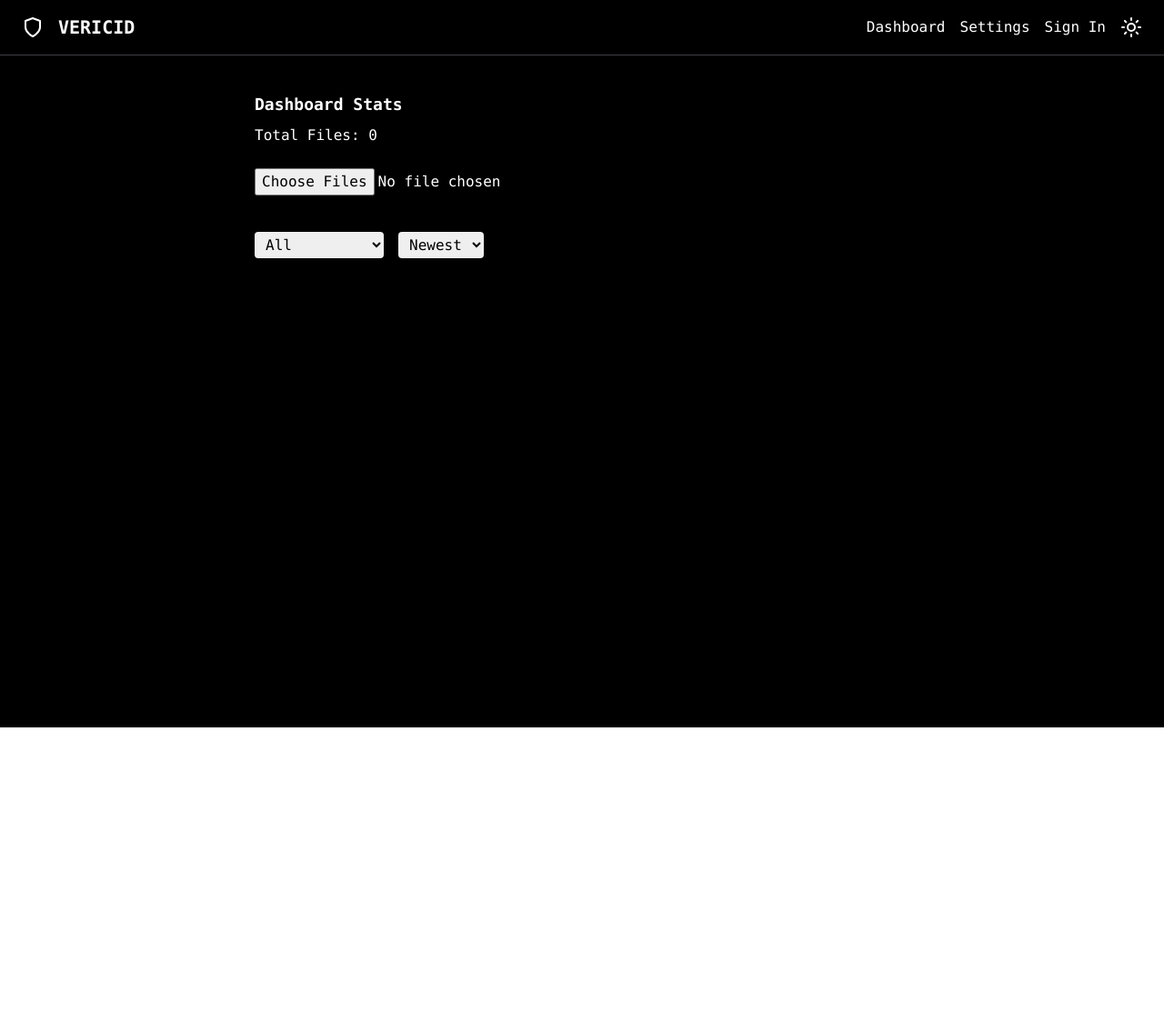
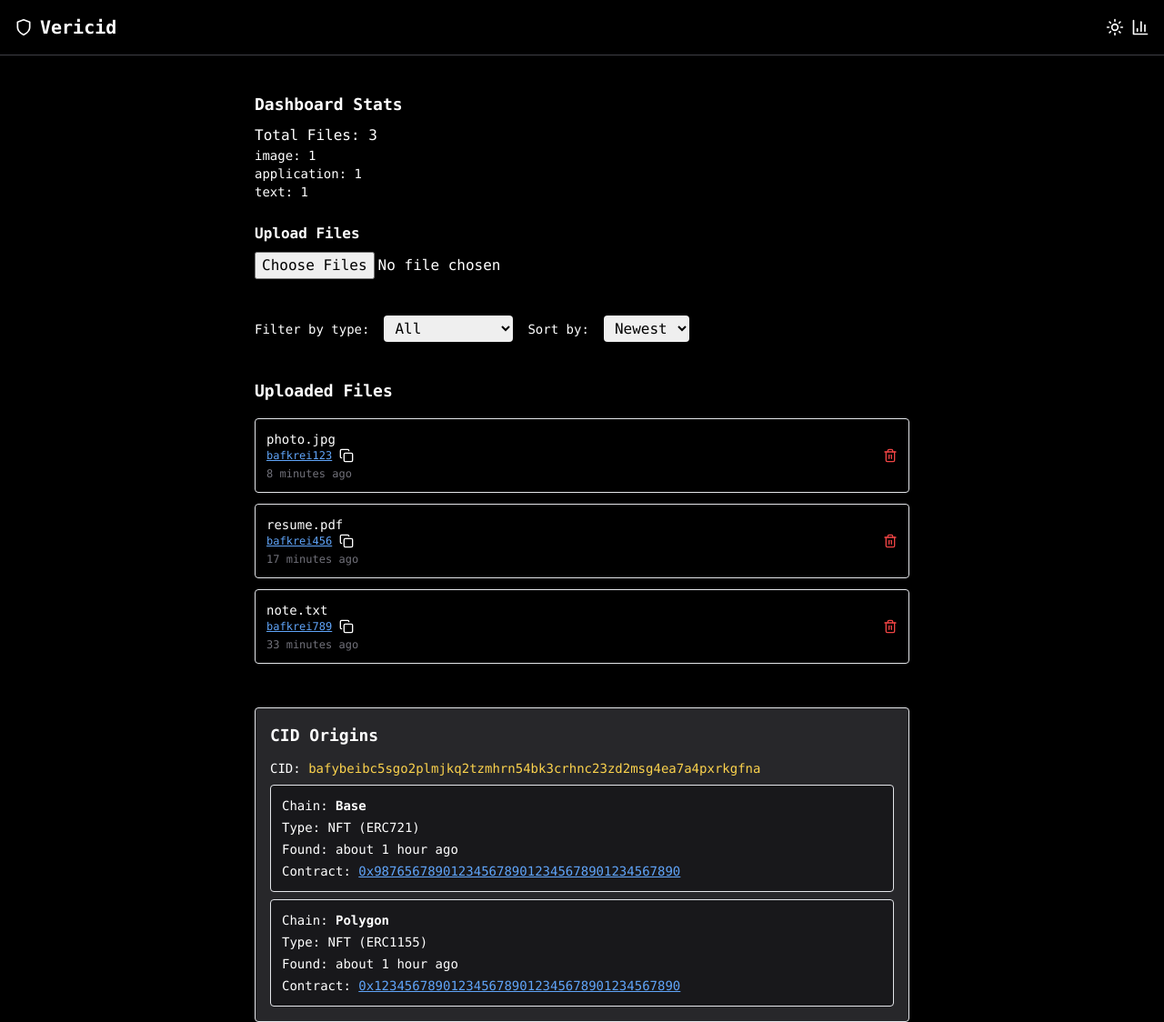
Before and after one commit to PinataCloud/cid-origins-front-end, a React (Create React App) app in the folder 264cefd3-b6b0-443c-937c-08473250d69b/: page / in a window 1280 px wide. Shown: the whole page at 91% size. Before the commit the page ends 800 px from the top, so only its background shows below. Built offline with nearby package versions, Linux system fonts and the light colour scheme.

Commit message:
Update App.js card rendering

```diff
--- a/264cefd3-b6b0-443c-937c-08473250d69b/src/App.js
+++ b/264cefd3-b6b0-443c-937c-08473250d69b/src/App.js
@@ -1,153 +1,64 @@
-import React, { useState, useRef, useMemo } from 'react';
-import {
-  Upload, FileText, Shield, History, Copy, Download, Moon, Sun, AlertTriangle,
-  CheckCircle, XCircle, Clock, MapPin, User, Save, LogIn, Settings, BarChart3,
-  Menu, X, ExternalLink, Trash2
-} from 'lucide-react';
+// Enhanced VericidApp with origin card rendering
+
+import React, { useState, useCallback, useRef, useMemo } from 'react';
+import { Upload, FileText, Shield, History, Copy, Download, Moon, Sun, AlertTriangle, CheckCircle, XCircle, Clock, MapPin, User, Save, LogIn, Settings, BarChart3, Menu, X, ExternalLink, Trash2 } from 'lucide-react';
 import { formatDistanceToNow } from 'date-fns';
 import errorImage from './assets/image.png';
 
 const VericidApp = () => {
   const [darkMode, setDarkMode] = useState(true);
-  const [uploadedFiles, setUploadedFiles] = useState<any[]>([]);
-  const [originData, setOriginData] = useState<any>(null);
+  const [view, setView] = useState('dashboard');
+  const [stats, setStats] = useState({ count: 3, types: { image: 1, application: 1, text: 1 } });
   const [filterType, setFilterType] = useState('all');
   const [sortOrder, setSortOrder] = useState('newest');
+  const [files, setFiles] = useState([
+    { cid: 'bafkrei123', name: 'photo.jpg', timestamp: Date.now() - 500000, type: 'image', url: '#' },
+    { cid: 'bafkrei456', name: 'resume.pdf', timestamp: Date.now() - 1000000, type: 'application', url: '#' },
+    { cid: 'bafkrei789', name: 'note.txt', timestamp: Date.now() - 2000000, type: 'text', url: '#' }
+  ]);
   const [isUploading, setIsUploading] = useState(false);
-  const [apiKey, setApiKey] = useState(localStorage.getItem('pinataApiKey') || '');
-  const [isLoggedIn, setIsLoggedIn] = useState(!!apiKey);
-  const [view, setView] = useState<'dashboard' | 'settings'>('dashboard');
-  const [hasError, setHasError] = useState(false);
+  const [originData, setOriginData] = useState({
+    cid: 'bafybeibc5sgo2plmjkq2tzmhrn54bk3crhnc23zd2msg4ea7a4pxrkgfna',
+    origins: [
+      {
+        id: 2,
+        source: 'base',
+        location: '0x9876567890123456789012345678901234567890',
+        metadata: { type: 'NFT', standard: 'ERC721' },
+        timestamp: 1754590419348
+      },
+      {
+        id: 1,
+        source: 'polygon',
+        location: '0x1234567890123456789012345678901234567890',
+        metadata: { type: 'NFT', standard: 'ERC1155' },
+        timestamp: 1754590301232
+      }
+    ]
+  });
 
-  const handleApiKeySave = () => {
-    localStorage.setItem('pinataApiKey', apiKey);
-    setIsLoggedIn(true);
-    alert('API key saved!');
-  };
-
-  const handleApiKeyReset = () => {
-    localStorage.removeItem('pinataApiKey');
-    setApiKey('');
-    setIsLoggedIn(false);
-    alert('API key removed.');
-  };
-
-  const copyToClipboard = (text: string) => {
-    navigator.clipboard.writeText(text);
-    alert('CID copied to clipboard!');
-  };
-
-  const fetchOriginData = async (cid: string) => {
-    try {
-      const response = await fetch(`https://cid-verifier.pinata.cloud/lookup/${cid}`);
-      if (!response.ok) throw new Error('Origin fetch failed');
-      const data = await response.json();
-      setOriginData(data?.origins?.length ? data : null);
-    } catch (err) {
-      console.error('Origin lookup failed:', err);
-      setOriginData(null);
-    }
-  };
-
-  const uploadToPinata = async (file: File) => {
-    const formData = new FormData();
-    formData.append('file', file);
-    setIsUploading(true);
-    setHasError(false);
-    try {
-      const res = await fetch('https://api.pinata.cloud/pinning/pinFileToIPFS', {
-        method: 'POST',
-        headers: { Authorization: `Bearer ${apiKey}` },
-        body: formData,
-      });
-      const data = await res.json();
-      if (!data.IpfsHash) throw new Error('Missing CID');
-      const newEntry = {
-        name: file.name,
-        cid: data.IpfsHash,
-        type: file.type,
-        url: `https://gateway.pinata.cloud/ipfs/${data.IpfsHash}`,
-        timestamp: new Date().toISOString(),
-      };
-      setUploadedFiles(prev => [newEntry, ...prev]);
-      fetchOriginData(data.IpfsHash);
-    } catch (err) {
-      console.error('Upload failed:', err);
-      setHasError(true);
-    }
-    setIsUploading(false);
-  };
-
-  const handleFileSelect = (e: React.ChangeEvent<HTMLInputElement>) => {
-    const files = Array.from(e.target.files || []);
-    files.forEach(file => uploadToPinata(file));
-  };
-
-  const handleDeleteFile = (cid: string) => {
-    fetch(`https://api.pinata.cloud/pinning/unpin/${cid}`, {
-      method: 'DELETE',
-      headers: { Authorization: `Bearer ${apiKey}` },
-    })
-      .then(() => setUploadedFiles(files => files.filter(f => f.cid !== cid)))
-      .catch(err => {
-        console.error('Unpin failed:', err);
-        setHasError(true);
-      });
-  };
+  const handleFileSelect = () => {};
+  const copyToClipboard = () => {};
+  const handleDeleteFile = () => {};
 
   const filteredFiles = useMemo(() => {
-    const files = filterType === 'all'
-      ? uploadedFiles
-      : uploadedFiles.filter(file => file.type.startsWith(filterType));
-    return sortOrder === 'newest'
-      ? [...files].sort((a, b) => new Date(b.timestamp).getTime() - new Date(a.timestamp).getTime())
-      : [...files].sort((a, b) => new Date(a.timestamp).getTime() - new Date(b.timestamp).getTime());
-  }, [uploadedFiles, filterType, sortOrder]);
-
-  const stats = useMemo(() => {
-    const count = uploadedFiles.length;
-    const types: { [key: string]: number } = {};
-    uploadedFiles.forEach(file => {
-      const cat = file.type?.split('/')[0] || 'other';
-      types[cat] = (types[cat] || 0) + 1;
-    });
-    return { count, types };
-  }, [uploadedFiles]);
+    let result = [...files];
+    if (filterType !== 'all') result = result.filter(f => f.type === filterType);
+    result.sort((a, b) => sortOrder === 'newest' ? b.timestamp - a.timestamp : a.timestamp - b.timestamp);
+    return result;
+  }, [files, filterType, sortOrder]);
 
   return (
     <div className={`min-h-screen font-mono ${darkMode ? 'bg-black text-white' : 'bg-white text-black'}`}>
-      <header className="border-b border-zinc-700">
-        <div className="max-w-7xl mx-auto px-6 py-4 flex justify-between items-center">
-          <div className="flex items-center gap-4">
-            <Shield className="w-6 h-6" />
-            <h1 className="text-xl font-bold">VERICID</h1>
-          </div>
-          <div className="flex gap-4 items-center">
-            <button onClick={() => setView('dashboard')}>Dashboard</button>
-            <button onClick={() => setView('settings')}>Settings</button>
-            <button onClick={() => window.open('https://app.pinata.cloud/login', '_blank')}>Sign In</button>
-            <button onClick={() => setDarkMode(!darkMode)}>{darkMode ? <Sun /> : <Moon />}</button>
-          </div>
+      <header className="p-4 border-b border-zinc-700 flex justify-between items-center">
+        <h1 className="text-xl font-bold flex items-center gap-2">
+          <Shield className="w-5 h-5" /> Vericid
+        </h1>
+        <div className="flex gap-2 items-center">
+          <button onClick={() => setDarkMode(!darkMode)}>{darkMode ? <Sun className="w-5 h-5" /> : <Moon className="w-5 h-5" />}</button>
+          <button onClick={() => setView('dashboard')}><BarChart3 className="w-5 h-5" /></button>
         </div>
       </header>
-
-      {hasError && (
-        <div className="text-center border p-4 border-red-500 mt-4 max-w-xl mx-auto">
-          <img src={errorImage} className="w-24 h-24 mx-auto mb-3" />
-          <p className="text-red-400">Something went wrong! Don’t worry, Matt is on it.</p>
-        </div>
-      )}
-
-      {view === 'settings' && (
-        <div className="max-w-xl mx-auto mt-10 px-6">
-          <h2 className="text-xl font-bold mb-4">Settings</h2>
-          <input type="password" value={apiKey} onChange={e => setApiKey(e.target.value)} className="text-black px-4 py-2 w-full rounded" />
-          <div className="flex gap-4 mt-4">
-            <button onClick={handleApiKeySave} className="bg-blue-600 text-white px-4 py-2 rounded">Save Key</button>
-            <button onClick={handleApiKeyReset} className="bg-red-600 text-white px-4 py-2 rounded">Clear Key</button>
-          </div>
-        </div>
-      )}
 
       {view === 'dashboard' && (
         <div className="max-w-3xl mx-auto mt-10 px-6">
@@ -159,34 +70,44 @@ const VericidApp = () => {
             ))}
           </ul>
 
+          <label className="block font-bold mb-2">Upload Files</label>
           <input type="file" multiple onChange={handleFileSelect} className="mb-4" />
           {isUploading && <p className="text-yellow-400">Uploading to Pinata...</p>}
 
           <div className="flex gap-4 items-center mt-6">
+            <span className="text-sm">Filter by type:</span>
             <select value={filterType} onChange={e => setFilterType(e.target.value)} className="text-black px-2 py-1 rounded">
               <option value="all">All</option>
               <option value="image">Image</option>
               <option value="application">Application</option>
               <option value="text">Text</option>
             </select>
+
+            <span className="text-sm">Sort by:</span>
             <select value={sortOrder} onChange={e => setSortOrder(e.target.value)} className="text-black px-2 py-1 rounded">
               <option value="newest">Newest</option>
               <option value="oldest">Oldest</option>
             </select>
           </div>
 
-          <ul className="space-y-3 mt-6">
+          <h3 className="text-lg font-semibold mt-10 mb-4">Uploaded Files</h3>
+          <ul className="space-y-3">
             {filteredFiles.map(file => (
               <li key={file.cid} className="border p-3 rounded flex justify-between items-center">
                 <div>
-                  <p className="text-sm">{file.name}</p>
-                  <a href={file.url} target="_blank" rel="noreferrer" className="text-blue-400 text-xs underline">{file.cid}</a>
-                  <button onClick={() => copyToClipboard(file.cid)} title="Copy CID"><Copy className="w-4 h-4 ml-2 hover:text-green-400" /></button>
+                  <p className="font-mono text-sm">{file.name}</p>
+                  <div className="flex gap-2 items-center">
+                    <a href={file.url} target="_blank" rel="noreferrer" className="text-blue-400 text-xs underline">{file.cid}</a>
+                    <button onClick={() => copyToClipboard(file.cid)} title="Copy CID"><Copy className="w-4 h-4 hover:text-green-400" /></button>
+                  </div>
                   <p className="text-xs text-zinc-500 mt-1">{formatDistanceToNow(new Date(file.timestamp))} ago</p>
                 </div>
-                <button onClick={() => handleDeleteFile(file.cid)} title="Delete"><Trash2 className="w-4 h-4 text-red-500 hover:text-red-700" /></button>
+                <button onClick={() => handleDeleteFile(file.cid)} title="Delete">
+                  <Trash2 className="w-4 h-4 text-red-500 hover:text-red-700" />
+                </button>
               </li>
             ))}
+            {filteredFiles.length === 0 && <p className="text-zinc-500">No files match this filter.</p>}
           </ul>
 
           {originData && (
@@ -194,22 +115,16 @@ const VericidApp = () => {
               <h3 className="text-lg font-semibold mb-3">CID Origins</h3>
               <p className="text-sm mb-2">CID: <code className="text-amber-300">{originData.cid}</code></p>
               <ul className="space-y-2">
-                {originData.origins.map((origin: any) => {
-                  const explorerBase = origin.source === 'polygon'
-                    ? 'https://polygonscan.com/address/'
-                    : origin.source === 'base'
-                      ? 'https://basescan.org/address/'
-                      : '';
+                {originData.origins.map((origin) => {
+                  const explorerBase = origin.source === 'polygon' ? 'https://polygonscan.com/address/' :
+                    origin.source === 'base' ? 'https://basescan.org/address/' : '';
                   return (
                     <li key={origin.id} className="border p-3 rounded bg-zinc-900">
-                      <p>Chain: <span className="capitalize">{origin.source}</span></p>
-                      <p>Type: {origin.metadata.type} ({origin.metadata.standard})</p>
-                      <p>Found: {formatDistanceToNow(new Date(origin.timestamp))} ago</p>
-                      <p>
-                        Contract:{' '}
-                        <a href={`${explorerBase}${origin.location}`} target="_blank" rel="noreferrer" className="text-blue-400 underline">
-                          {origin.location}
-                        </a>
+                      <p className="text-sm mb-1">Chain: <span className="font-semibold capitalize">{origin.source}</span></p>
+                      <p className="text-sm mb-1">Type: {origin.metadata.type} ({origin.metadata.standard})</p>
+                      <p className="text-sm mb-1">Found: {formatDistanceToNow(new Date(origin.timestamp))} ago</p>
+                      <p className="text-sm">
+                        Contract: <a href={`${explorerBase}${origin.location}`} target="_blank" rel="noopener noreferrer" className="text-blue-400 underline">{origin.location}</a>
                       </p>
                     </li>
                   );
```
